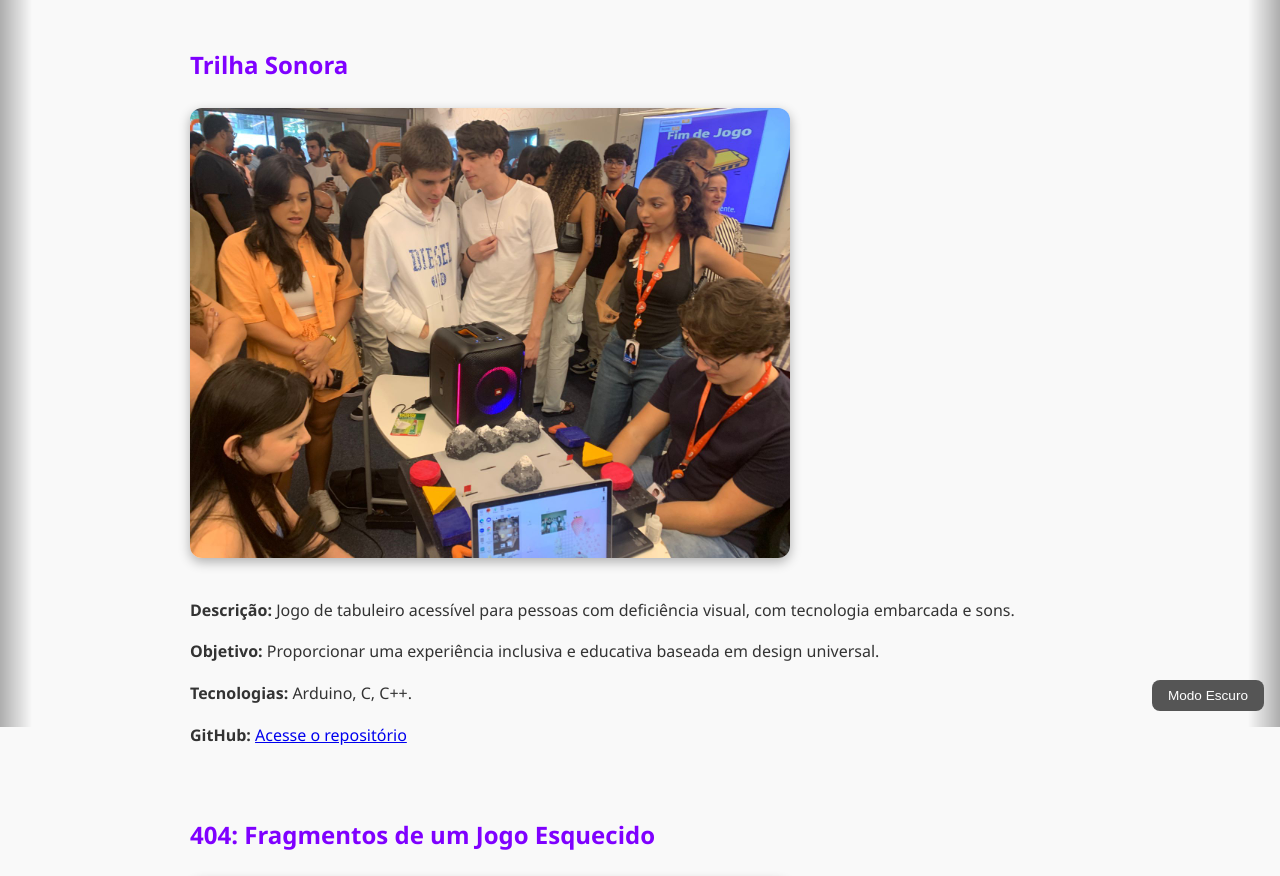
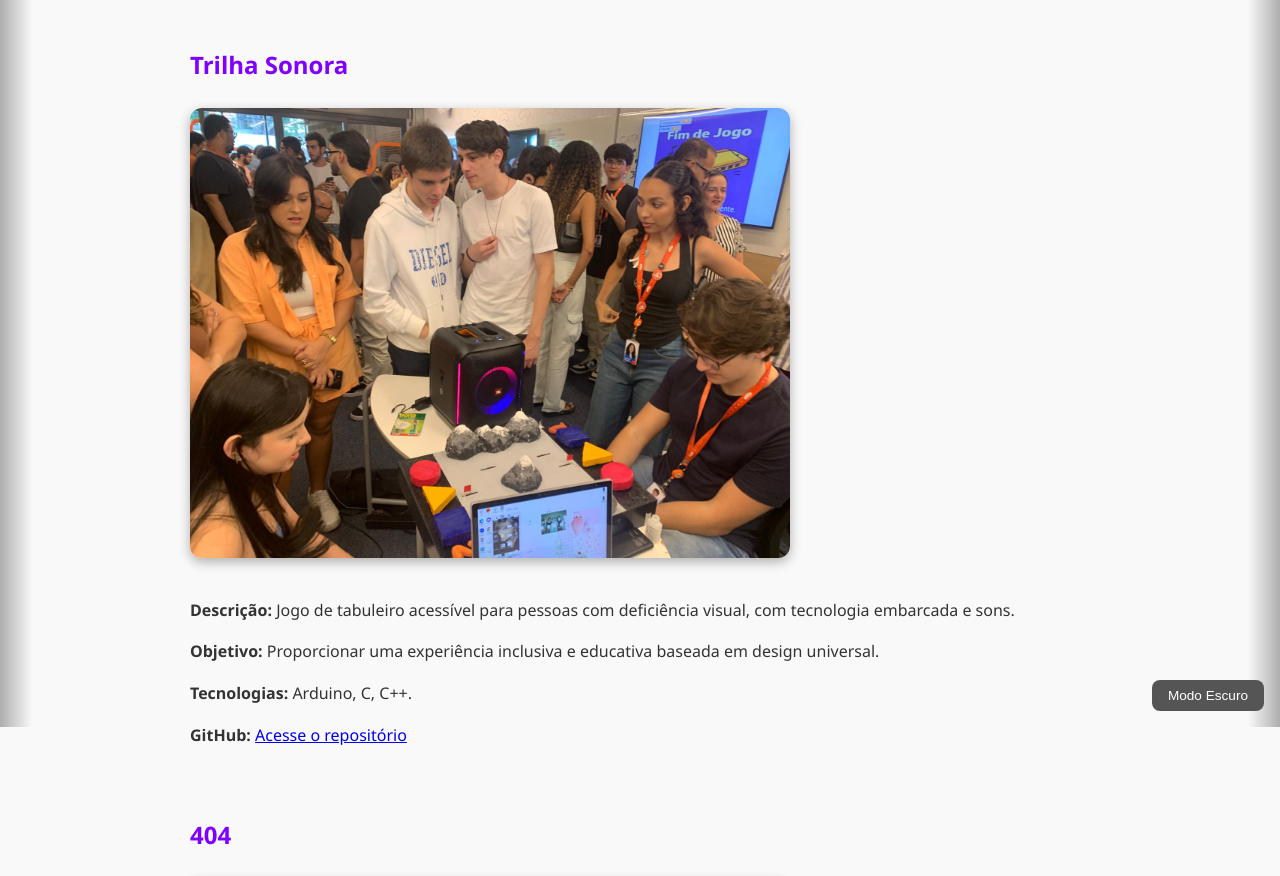
Before and after one commit to Natan-Tavares/Portifolio, a plain HTML site: page projetos.html in a window 1280 px wide. Shown: the part 73-949 px from the top of the page. Drawn offline with Linux system fonts and the light colour scheme.

Commit message:
Mudança nos textos

```diff
--- a/projetos.html
+++ b/projetos.html
@@ -30,7 +30,7 @@
     </section>
 
     <section class="projeto">
-      <h2>404: Fragmentos de um Jogo Esquecido</h2>
+      <h2>404</h2>
       <img src="img/404.jpg" alt="Imagem do jogo 404 em Bitsy" class="projeto-img">
       <p><strong>Descrição:</strong> Jogo narrativo feito no Bitsy que explora glitches, memórias corrompidas e a sensação de estar perdido num jogo esquecido.</p>
       <p><strong>Objetivo:</strong> Criar uma experiência poética e sensorial sobre tempo, memória e falhas digitais.</p>
```
